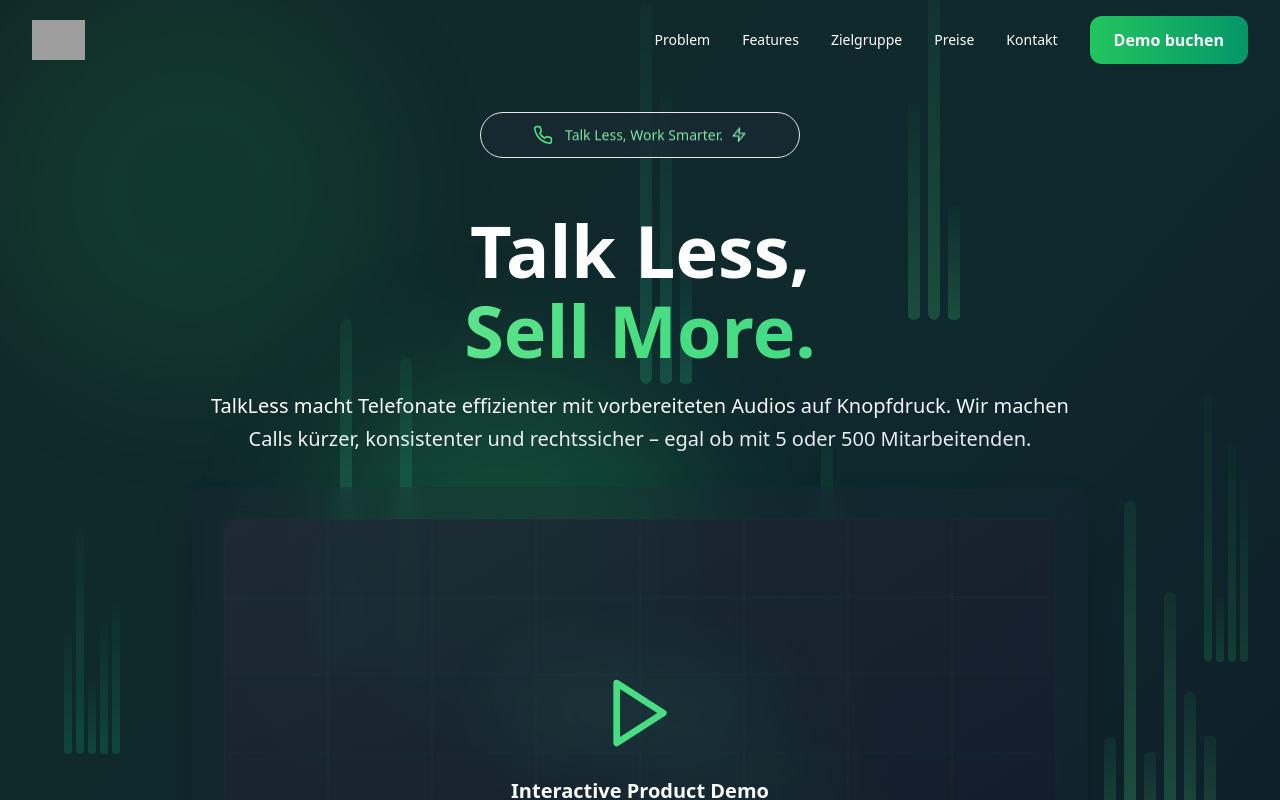
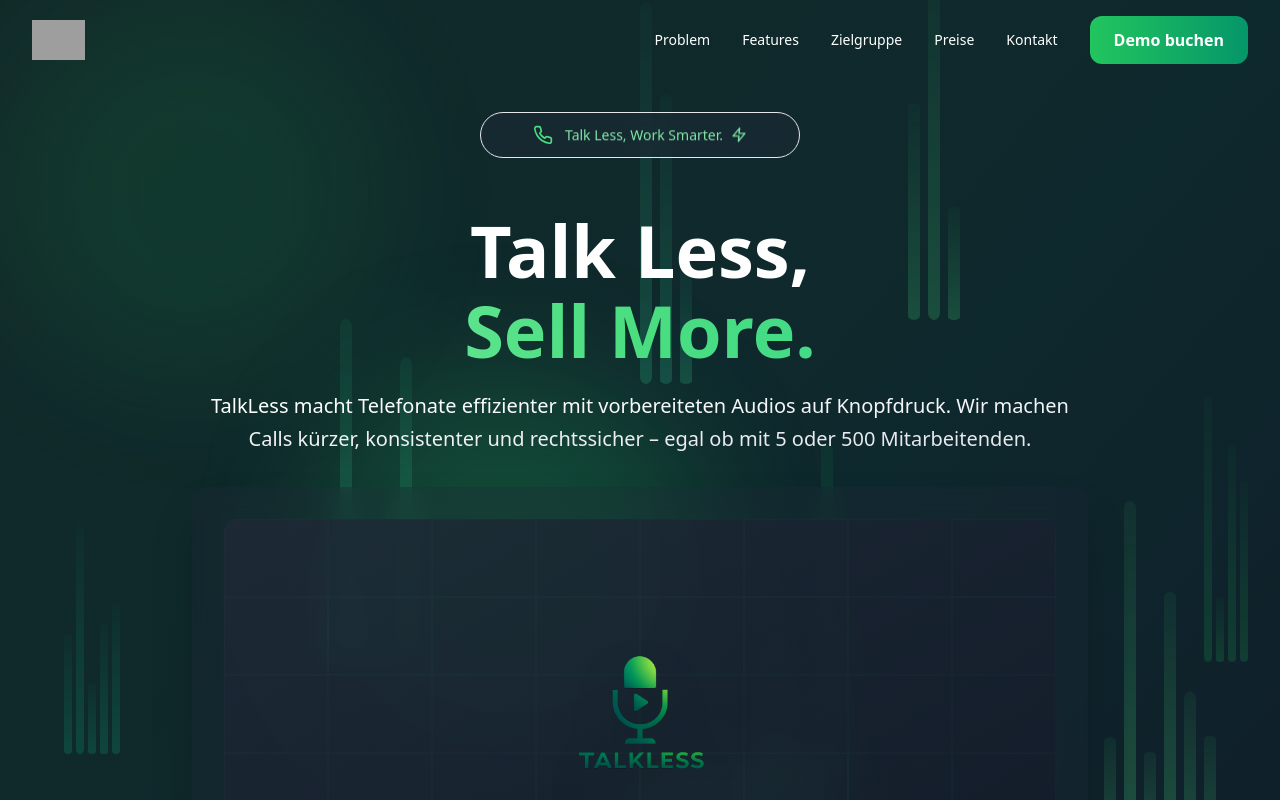
Before and after one commit to consoflonka/talkless-1, a React (Vite) app: page / in a window 1280 px wide. Shown: the top 800 px of the page. Built offline with nearby package versions, Linux system fonts and the light colour scheme; grey boxes are pictures that could not be loaded.

Commit message:
feat: add stacked logo (with text below) to footer and hero demo area
- Footer: stacked logo replaces horizontal logo for stronger branding
- Hero: stacked logo replaces Play icon in demo placeholder section

Co-Authored-By: Claude Opus 4.6 (1M context) <noreply@anthropic.com>

```diff
--- a/src/components/Footer.tsx
+++ b/src/components/Footer.tsx
@@ -18,9 +18,9 @@ const Footer = () => {
           <div className="md:col-span-2">
             <div className="flex items-center mb-6 group">
               <img
-                src="/logo-full.png"
+                src="/logo-stacked.png"
                 alt="TalkLess"
-                className="h-12 w-auto group-hover:scale-105 transition-transform duration-300"
+                className="h-20 w-auto group-hover:scale-105 transition-transform duration-300"
               />
             </div>
             <p className="text-gray-300 mb-8 max-w-md leading-relaxed text-lg">
--- a/src/components/Hero.tsx
+++ b/src/components/Hero.tsx
@@ -214,11 +214,11 @@ const Hero = () => {
 
                 <div className="text-center relative z-10">
                   <div className="relative mb-6">
-                    <div className="relative">
-                      <Play className="h-20 w-20 text-brand-400 mx-auto group-hover:scale-125 transition-all duration-500 neon-text" />
-                      <div className="absolute inset-0 bg-brand-400/30 rounded-full blur-xl animate-ping"></div>
-                      <div className="absolute inset-0 bg-purple-400/20 rounded-full blur-2xl animate-pulse"></div>
-                    </div>
+                    <img
+                      src="/logo-stacked.png"
+                      alt="TalkLess"
+                      className="h-40 w-auto mx-auto group-hover:scale-110 transition-all duration-500 drop-shadow-2xl"
+                    />
                   </div>
                   <p className="text-white text-xl font-bold mb-2 neon-text">
                     Interactive Product Demo
```
Also changed, not shown: public/logo-stacked.png (added).
